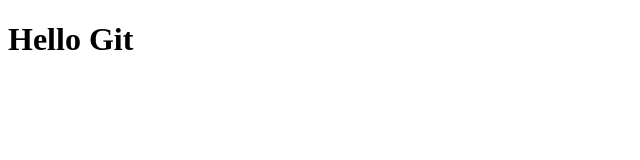
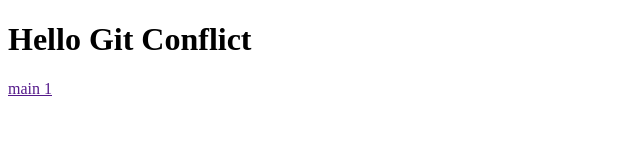
Before and after one commit to Kristian027/test, a plain HTML site: page index.html in a window 1280 px wide. Shown: the whole page, without its empty margins (0-640 px from the left). Drawn offline with Linux system fonts and the light colour scheme.

Commit message:
some changes

```diff
--- a/index.html
+++ b/index.html
@@ -9,12 +9,12 @@
 </head>
 
 <body>
-    <h1>Hello Git</h1>
+    <h1>Hello Git Conflict</h1>
     <div class="header">
         <span></span>
     </div>
     <div>
-        <a href=""></a>
+        <a href="">main 1</a>
     </div>
 </body>
 
```
